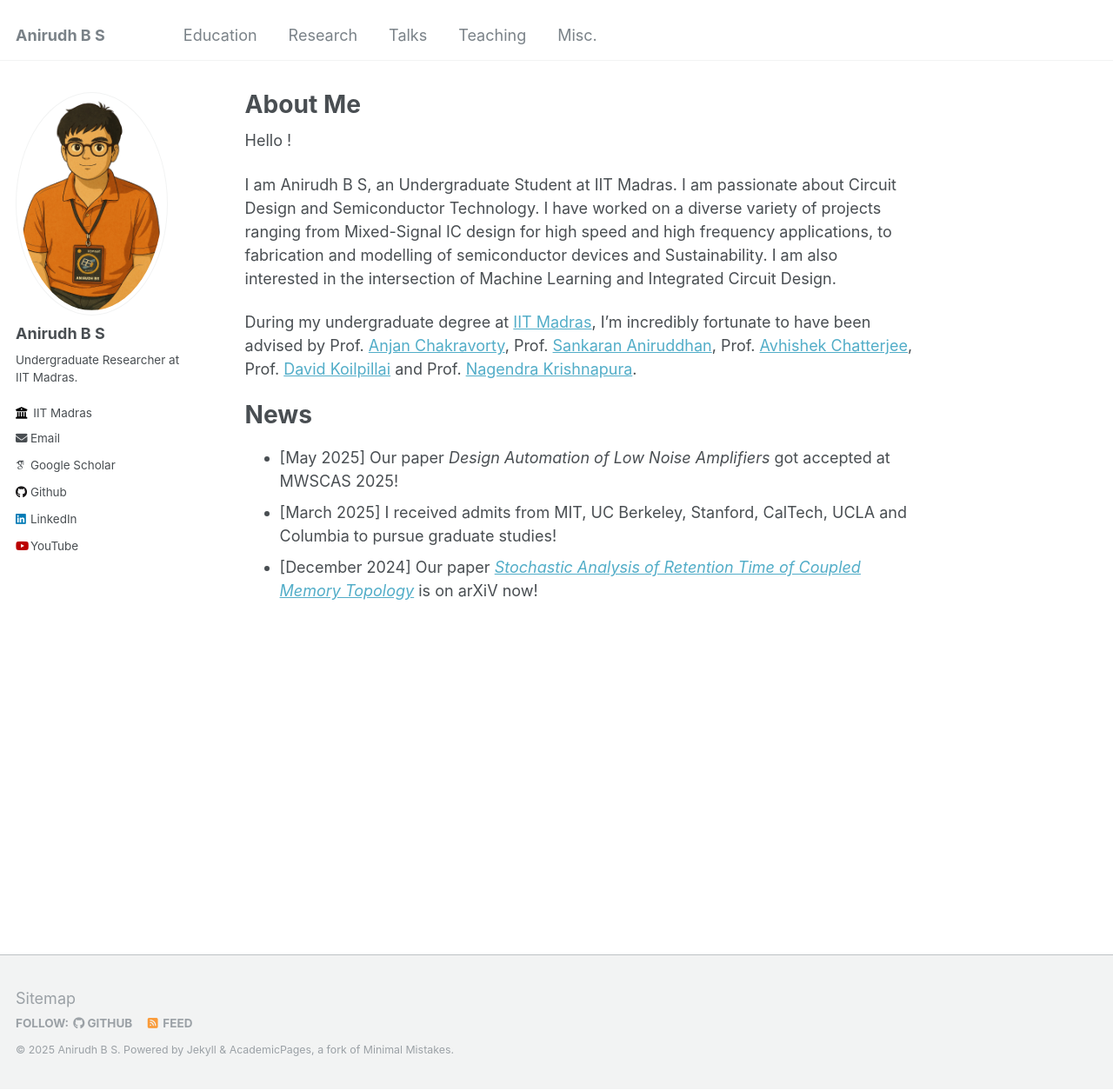
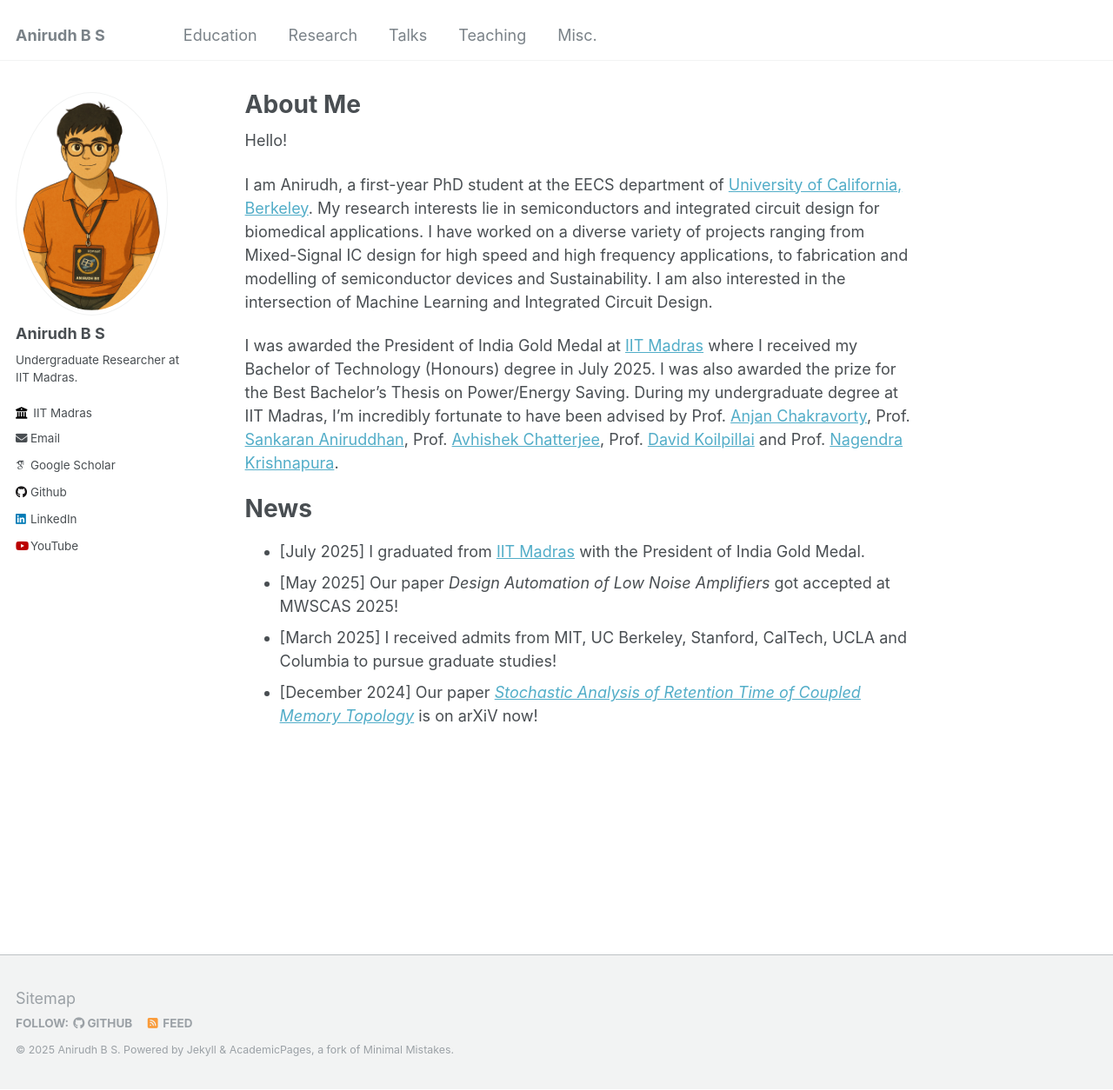
Before and after one commit to ANIRUDHBS1/ANIRUDHBS1.github.io, a Jekyll site: the page built from _pages/about.md, in a window 1280 px wide and 1254 px high. Shown: the whole window at 87% size. Built offline with Jekyll 4.4.1, drawn with Linux system fonts in a browser that asks for light colours; some web fonts are replaced.

Commit message:
Update about.md

```diff
--- a/_pages/about.md
+++ b/_pages/about.md
@@ -8,14 +8,15 @@ redirect_from:
 ---
 
 
-Hello !
+Hello!
 
-I am Anirudh B S, an Undergraduate Student at IIT Madras. I am passionate about Circuit Design and Semiconductor Technology. I have worked on a diverse variety of projects ranging from Mixed-Signal IC design for high speed and high frequency applications, to fabrication and modelling of semiconductor devices and Sustainability. I am also interested in the intersection of Machine Learning and Integrated Circuit Design.
+I am Anirudh, a first-year PhD student at the EECS department of [University of California, Berkeley](https://eecs.berkeley.edu/). My research interests lie in semiconductors and integrated circuit design for biomedical applications. I have worked on a diverse variety of projects ranging from Mixed-Signal IC design for high speed and high frequency applications, to fabrication and modelling of semiconductor devices and Sustainability. I am also interested in the intersection of Machine Learning and Integrated Circuit Design.
 
-During my undergraduate degree at [IIT Madras](https://www.iitm.ac.in/), I'm incredibly fortunate to have been advised by Prof. [Anjan Chakravorty](https://www.ee.iitm.ac.in/anjan/), Prof. [Sankaran Aniruddhan](https://www.ee.iitm.ac.in/ani/), Prof. [Avhishek Chatterjee](https://sites.google.com/site/avhishek1984/), Prof. [David Koilpillai](https://www.ee.iitm.ac.in/~koilpillai/) and Prof. [Nagendra Krishnapura](http://ee.iitm.ac.in/~nagendra/).
+I was awarded the President of India Gold Medal at [IIT Madras](https://www.iitm.ac.in/)  where I received my Bachelor of Technology (Honours) degree in July 2025. I was also awarded the prize for the Best Bachelor's Thesis on Power/Energy Saving. During my undergraduate degree at IIT Madras, I'm incredibly fortunate to have been advised by Prof. [Anjan Chakravorty](https://www.ee.iitm.ac.in/anjan/), Prof. [Sankaran Aniruddhan](https://www.ee.iitm.ac.in/ani/), Prof. [Avhishek Chatterjee](https://sites.google.com/site/avhishek1984/), Prof. [David Koilpillai](https://www.ee.iitm.ac.in/~koilpillai/) and Prof. [Nagendra Krishnapura](http://ee.iitm.ac.in/~nagendra/).
 
 # News
 
+- [July 2025] I graduated from [IIT Madras](https://www.iitm.ac.in/) with the President of India Gold Medal.
 - [May 2025] Our paper *Design Automation of Low Noise Amplifiers* got accepted at MWSCAS 2025!
 - [March 2025] I received admits from MIT, UC Berkeley, Stanford, CalTech, UCLA and Columbia to pursue graduate studies!
 - [December 2024] Our paper [*Stochastic Analysis of Retention Time of Coupled Memory Topology*](https://arxiv.org/abs/2412.13197) is on arXiV now!
```
